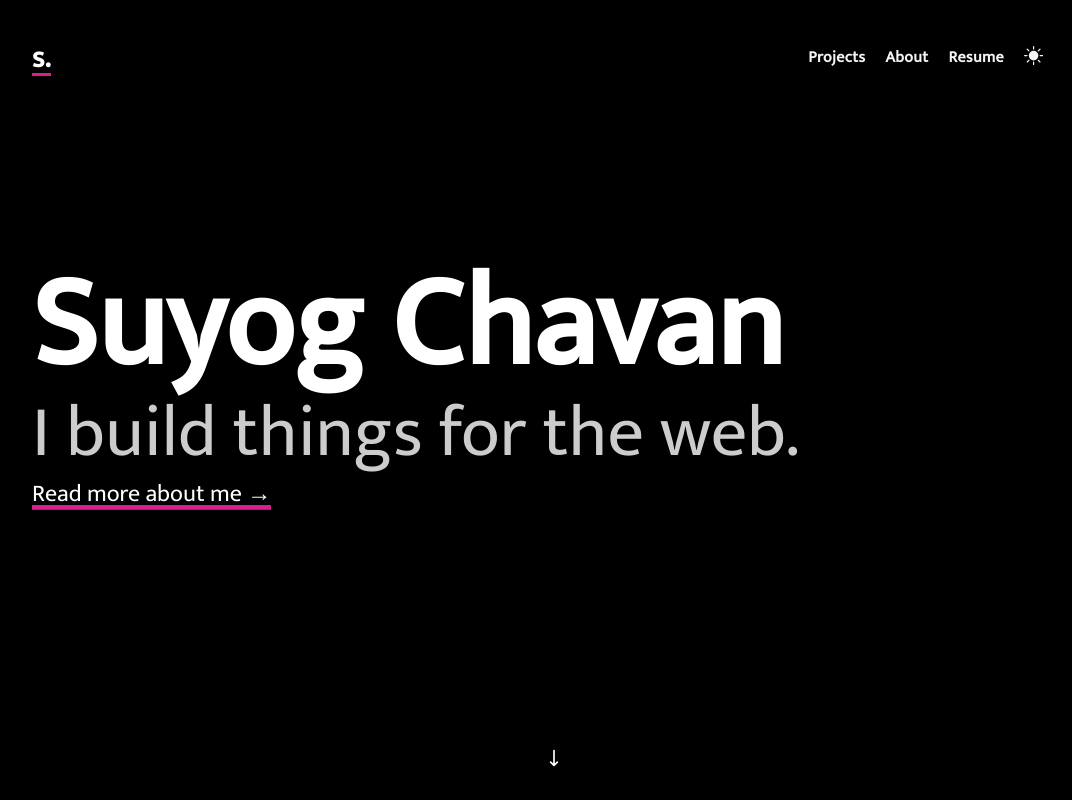
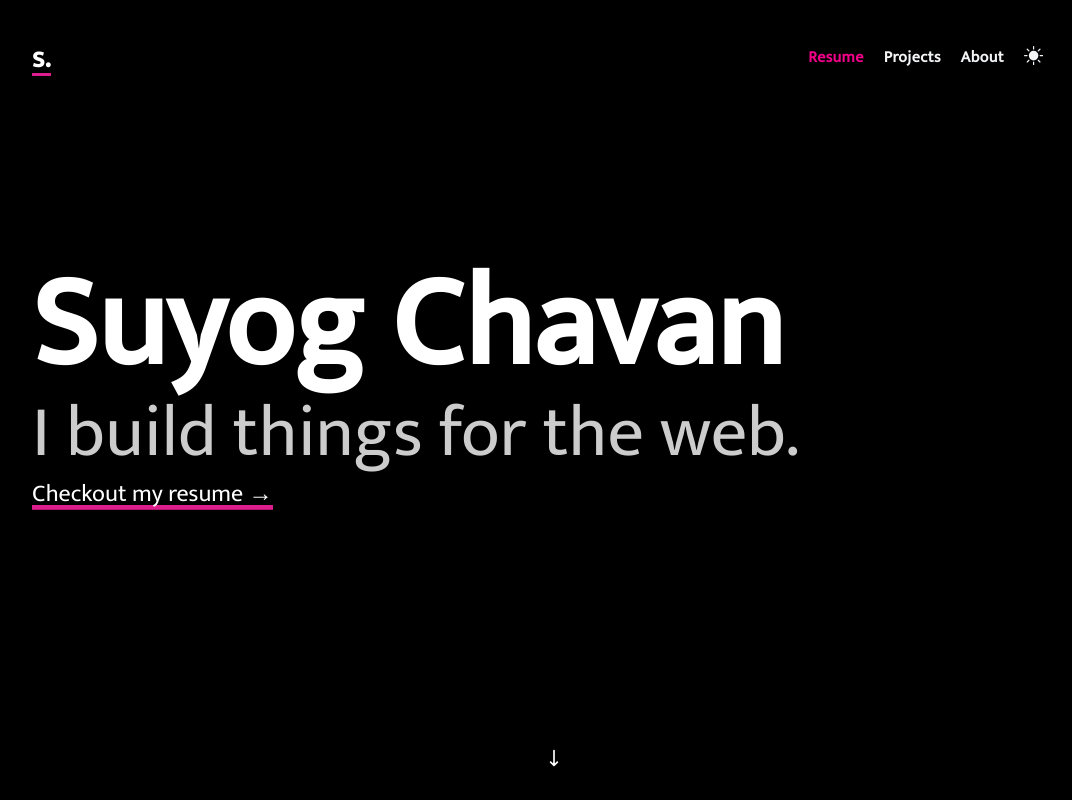
Before and after one commit to suyogschavan/my-corner, a Next.js app: page / in a window 1280 px wide. Shown: the top 800 px of the page, without its empty margins (96-1168 px from the left). Built offline with nearby package versions, Linux system fonts and the light colour scheme; no server answers.

Commit message:
pop of the resume link and remove the about link from Hero

```diff
--- a/components/Header.tsx
+++ b/components/Header.tsx
@@ -44,9 +44,14 @@ export default function Header() {
                     })}
                     aria-label={title}
                   >
-                    <span className="font-semibold tracking-wide text-gray-900 dark:text-gray-100">
+                    {title==="Resume"? <span className="font-semibold tracking-wide text-[#F20089] dark:text-[#F20089]">
                       {title}
-                    </span>
+                    </span> : <span className="font-semibold tracking-wide text-gray-900 dark:text-gray-100">
+                      {title}
+                    </span>}
+                    {/* <span className="font-semibold tracking-wide text-gray-900 dark:text-gray-100">
+                      {title}
+                    </span> */}
                   </Link>
                 );
               })}
--- a/components/RealHero.tsx
+++ b/components/RealHero.tsx
@@ -39,10 +39,10 @@ export default function Hero(): ReactElement {
                 I build things for the web.
               </h2>
               <Link
-                href="/about"
+                href="/resume"
                 className="underline-magical text-md w-max cursor-pointer sm:text-lg md:text-xl xl:text-2xl"
               >
-                Read more about me &rarr;
+                Checkout my resume &rarr;
               </Link>
             </div>
             <motion.div
--- a/components/Resume/CertificationsList.tsx
+++ b/components/Resume/CertificationsList.tsx
@@ -18,7 +18,7 @@ export default function CertificationsList({
           viewport={{ once: true, amount: 0.4 }}
           transition={{ duration: 0.35 }}
           className="rounded-2xl border border-border
-  bg-white dark:bg-gray-800/60 p-4 shadow-sm"
+  bg-white dark:bg-white/60 p-4 shadow-sm"
         >
           <div className="flex items-start justify-between gap-3">
             <div>
--- a/data/headerNavLinks.tsx
+++ b/data/headerNavLinks.tsx
@@ -1,8 +1,8 @@
 const headerNavLinks = [
   // { href: "/blog", title: "Blog" },
+  { href: "/resume", title: "Resume"},
   { href: "/projects", title: "Projects" },
   { href: "/about", title: "About" },
-  { href: "/resume", title: "Resume"}
   // { href: "/uses", title: "Uses" },
 ];
 
```
Also changed, not shown: components/Intro.tsx (line endings or trailing spaces).
